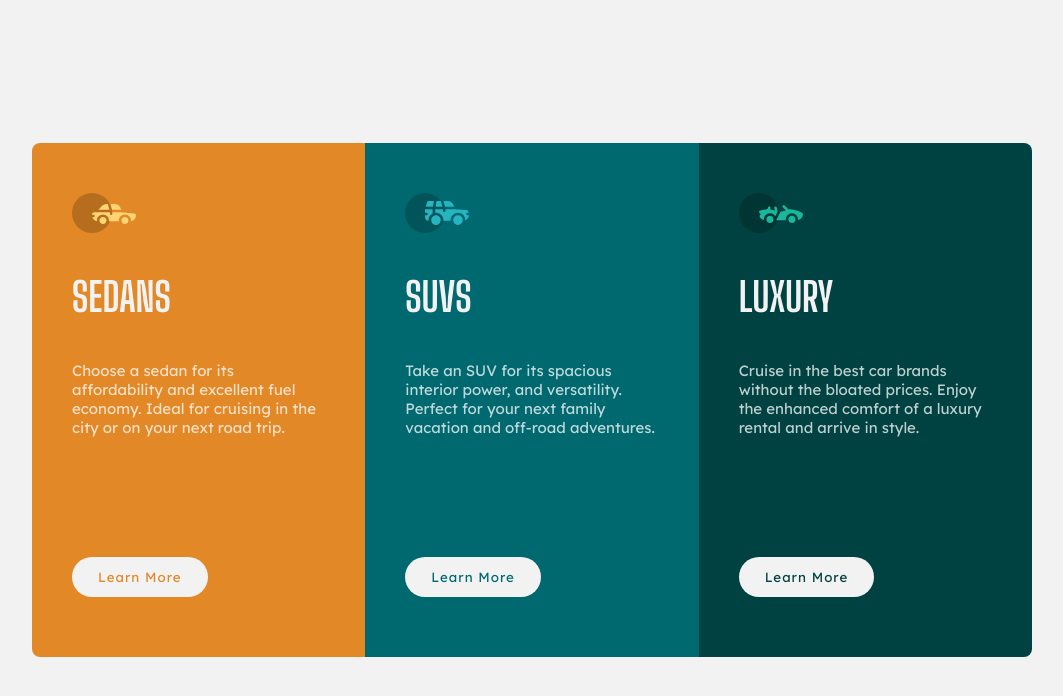
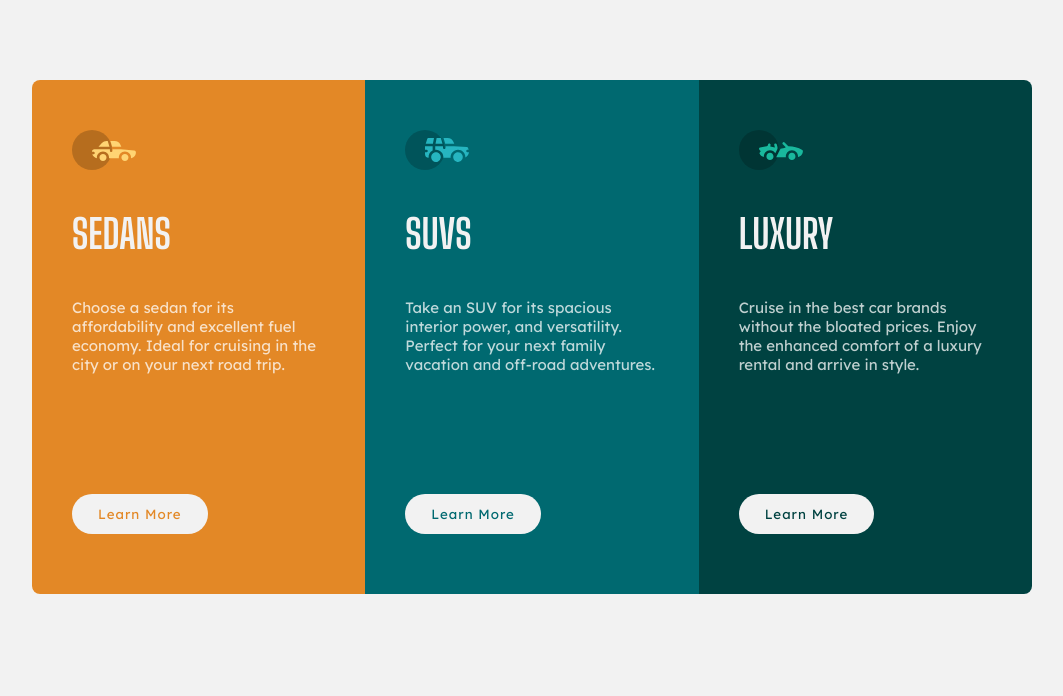
Before and after one commit to justCaioDev/Columms-card, a React (Vite) app: page / in a window 1280 px wide. Shown: the top 696 px of the page, without its empty margins (108-1171 px from the left). Built offline with nearby package versions, Linux system fonts and the light colour scheme.

Commit message:
fix: fix appcontainer css

```diff
--- a/src/App.jsx
+++ b/src/App.jsx
@@ -3,9 +3,9 @@ import styled from "styled-components"
 
 const AppContainer = styled.div`
   width: 100%;
-  height: 100vh;
+  height: 100%;
   display: flex;
-  align-items: center;
+  /* align-items: center; */
   justify-content: center;
   padding: 80px 24px;
 
```
